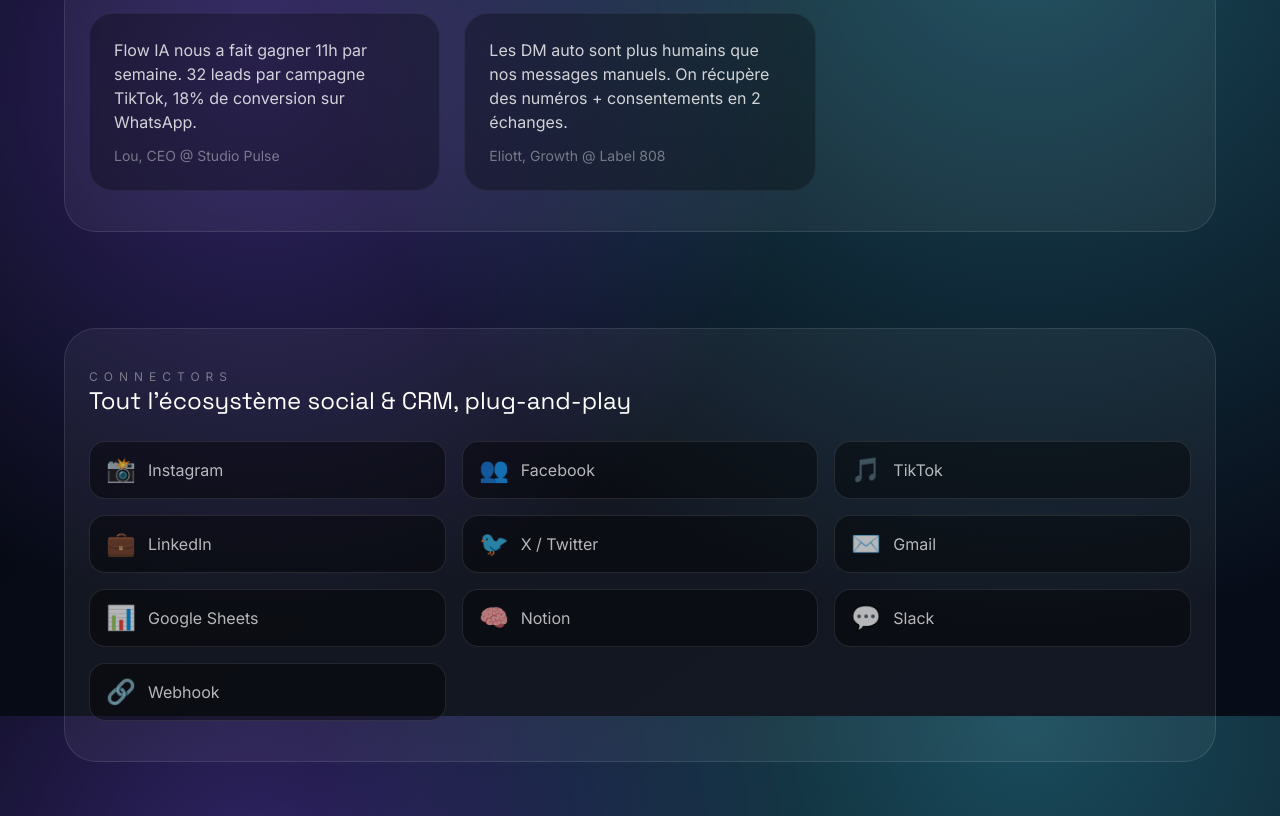
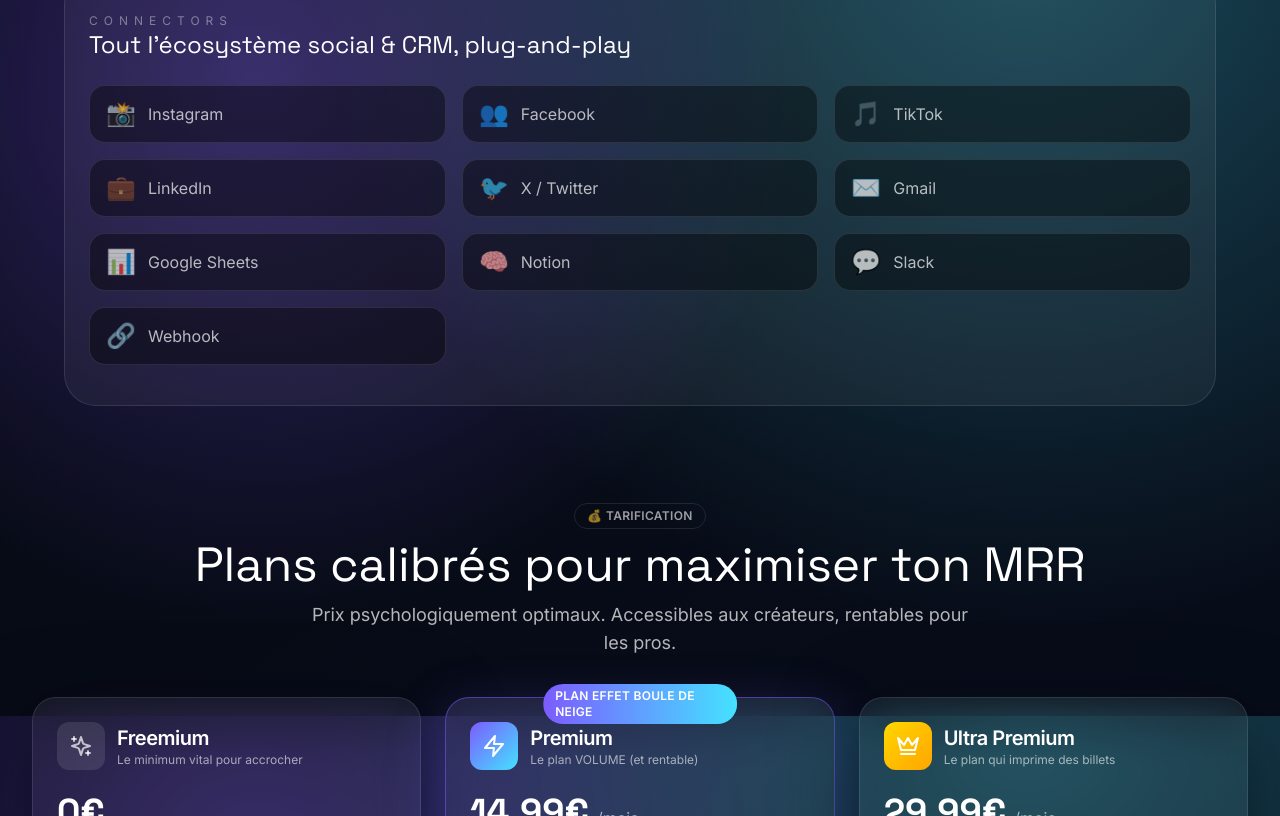
Before and after one commit to marvynclouet/plugIA, a Next.js app in the folder frontend/: page / in a window 1280 px wide. Shown: the part 1684-2500 px from the top of the page. Built offline with nearby package versions, Linux system fonts and the light colour scheme.

Commit message:
Remove testimonials section from landing page

```diff
--- a/frontend/app/page.tsx
+++ b/frontend/app/page.tsx
@@ -88,18 +88,6 @@
   { name: 'Webhook', emoji: '🔗' },
 ]
 
-const testimonials = [
-  {
-    author: 'Lou, CEO @ Studio Pulse',
-    message:
-      'Flow IA nous a fait gagner 11h par semaine. 32 leads par campagne TikTok, 18% de conversion sur WhatsApp.',
-  },
-  {
-    author: 'Eliott, Growth @ Label 808',
-    message:
-      "Les DM auto sont plus humains que nos messages manuels. On récupère des numéros + consentements en 2 échanges.",
-  },
-]
 
 const pricingPlans = [
   {
@@ -260,17 +248,6 @@
       </section>
 
       <section className="mx-auto max-w-6xl rounded-[32px] border border-white/10 bg-white/5 p-10 px-6">
-        <div className="grid gap-6 md:grid-cols-3">
-          {testimonials.map((testimonial) => (
-            <div key={testimonial.author} className="space-y-3 rounded-3xl border border-white/5 bg-black/30 p-6">
-              <p className="text-base text-white/80">{testimonial.message}</p>
-              <p className="text-sm text-white/40">{testimonial.author}</p>
-            </div>
-          ))}
-        </div>
-      </section>
-
-      <section className="mx-auto max-w-6xl rounded-[32px] border border-white/10 bg-white/5 p-10 px-6">
         <div className="space-y-6">
           <div>
             <p className="text-xs uppercase tracking-[0.5em] text-white/40">Connectors</p>
```
